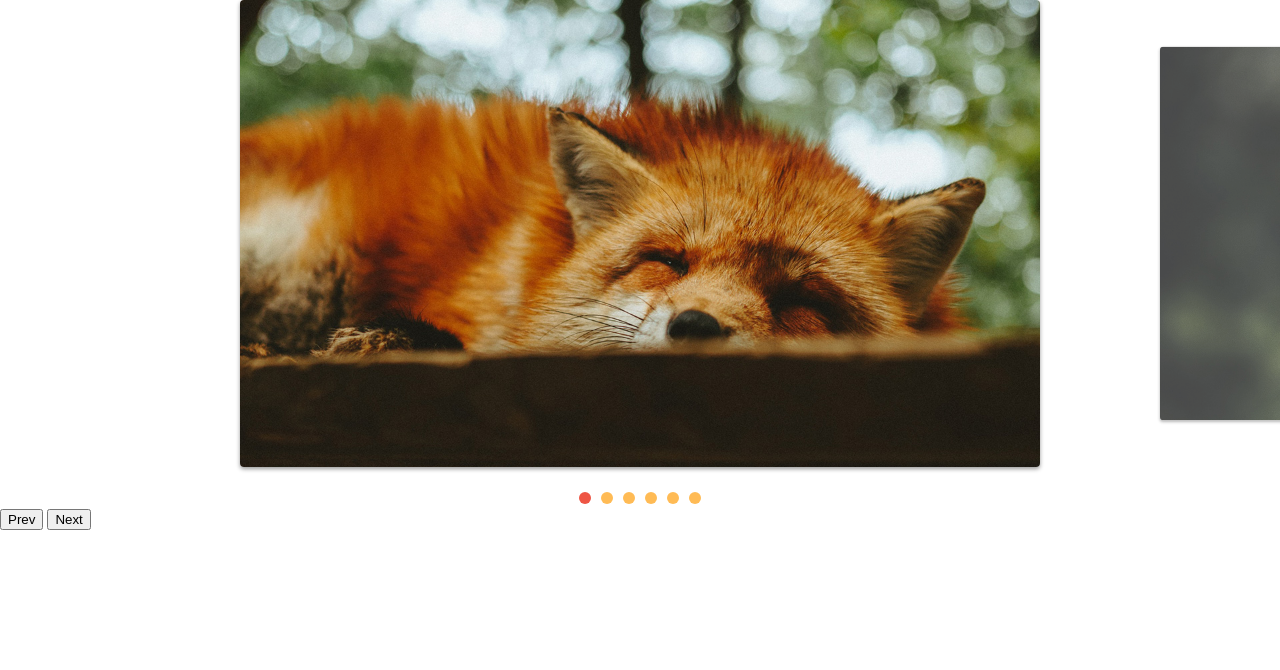
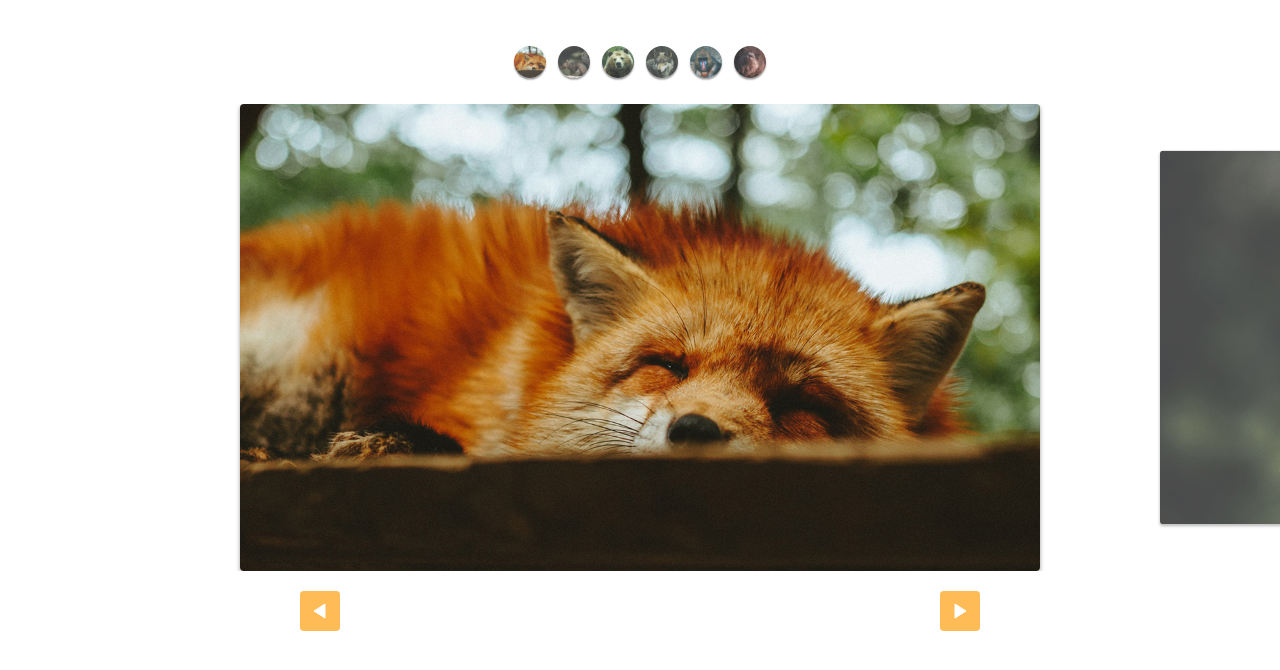
Before and after one commit to aarthx/slide-origamid, a plain HTML site: page index.html in a window 1280 px wide. Drawn offline with Linux system fonts and the light colour scheme.

Commit message:
custom controls adicionado

```diff
--- a/css/style.css
+++ b/css/style.css
@@ -66,3 +66,48 @@ img {
 [data-control="slide"] li a:hover {
   background: #e54;
 }
+
+.custom-controls {
+  display: flex;
+  justify-content: center;
+  margin-top: 40px;
+  margin-bottom: 20px;
+  flex-wrap: wrap;
+}
+
+.custom-controls li {
+  opacity: 0.8;
+  transform: scale(0.8);
+  width: 40px;
+  height: 40px;
+  border-radius: 50%;
+  overflow: hidden;
+  margin: 2px;
+  box-shadow: 0 2px 2px rgba(0, 0, 0, 0.5);
+  transition: 0.3s;
+}
+
+.custom-controls li:active {
+  opacity: 1;
+  transform: scale(1);
+}
+
+.arrow-nav {
+  display: flex;
+  justify-content: space-around;
+  margin: 20px 0px;
+}
+
+.arrow-nav button {
+  cursor: pointer;
+  border: none;
+  border-radius: 4px;
+  color: white;
+  width: 40px;
+  height: 40px;
+  background: #fb5 url("../img/arrow.svg") center center no-repeat;
+}
+
+.arrow-nav button.prev {
+  transform: rotate(-180deg);
+}
--- a/index.html
+++ b/index.html
@@ -8,6 +8,14 @@
     <link rel="stylesheet" href="./css/style.css" />
   </head>
   <body>
+    <ul class="custom-controls">
+      <li><img src="img/foto1-thumb.jpg" alt="" /></li>
+      <li><img src="img/foto2-thumb.jpg" alt="" /></li>
+      <li><img src="img/foto3-thumb.jpg" alt="" /></li>
+      <li><img src="img/foto4-thumb.jpg" alt="" /></li>
+      <li><img src="img/foto5-thumb.jpg" alt="" /></li>
+      <li><img src="img/foto6-thumb.jpg" alt="" /></li>
+    </ul>
     <div class="slide-wrapper">
       <ul class="slide">
         <li><img src="img/foto1.jpg" alt="" /></li>
@@ -19,8 +27,8 @@
       </ul>
     </div>
     <div class="arrow-nav">
-      <button class="prev">Prev</button>
-      <button class="next">Next</button>
+      <button class="prev"></button>
+      <button class="next"></button>
     </div>
     <script type="module" src="./js/script.js"></script>
   </body>
--- a/js/script.js
+++ b/js/script.js
@@ -1,7 +1,7 @@
-import { SlideNav } from "./slide.js";
+import SlideNav from "./slide.js";
 
 const slide = new SlideNav(".slide", ".slide-wrapper");
 slide.Init();
 slide.addArrow(".prev", ".next");
 
-slide.addControl();
+slide.addControl(".custom-controls");
--- a/js/slide.js
+++ b/js/slide.js
@@ -153,7 +153,7 @@ export class Slide {
   }
 }
 
-export class SlideNav extends Slide {
+export default class SlideNav extends Slide {
   constructor(slide, wrapper) {
     super(slide, wrapper);
     this.bindControlEvents();
```
